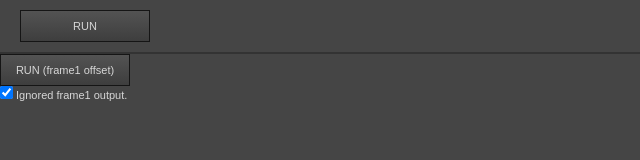
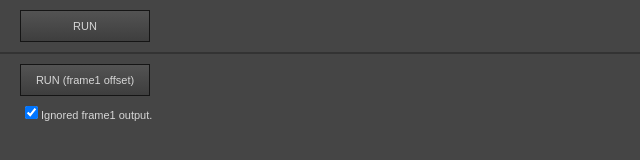
Before and after one commit to siratama/FrameAnimationExport, a plain HTML site: page deploy/index.html in a window 1280 px wide. Shown: the whole page, without its empty margins (0-640 px from the left). Drawn offline with Linux system fonts and the light colour scheme.

Commit message:
fixed css classname miss

```diff
--- a/scss/index.scss
+++ b/scss/index.scss
@@ -53,7 +53,7 @@ button{
     padding: 10px 0 0 20px;
     margin-bottom: 10px;
   }
-  .frame1offset{
+  .frame1_offset{
     padding: 10px 0 0 20px;
 
     .option{
```
Also changed, not shown: deploy/css/index.css, 1 other file.
